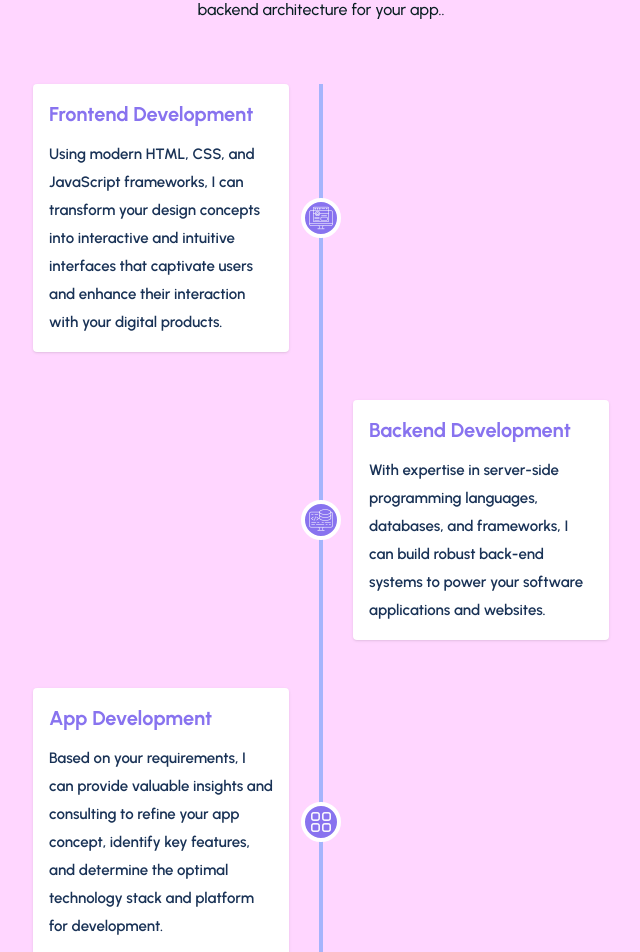
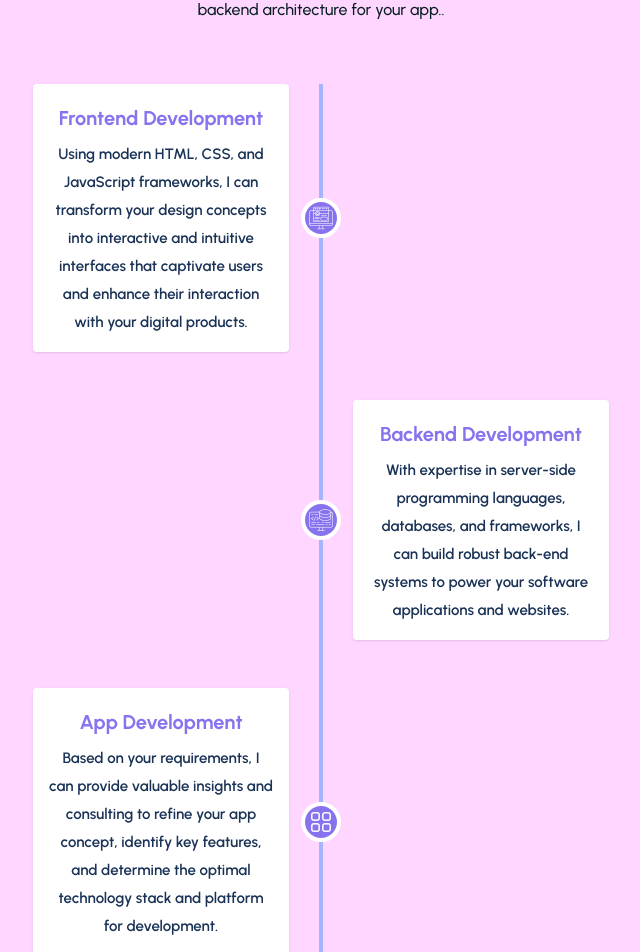
Before and after one commit to 1deyce/reactportfolio, a React (Create React App) app: page / in a window 1280 px wide. Shown: the part 970-1922 px from the top of the page, without its empty margins (319-959 px from the left). Built offline with nearby package versions, Linux system fonts and the light colour scheme.

Commit message:
Update Services.jsx
Fixed native margin on card headings.

```diff
--- a/src/components/UI/Services.jsx
+++ b/src/components/UI/Services.jsx
@@ -29,9 +29,9 @@ const Services = () => {
                                 <div className="flex justify-start w-full mx-auto items-center">
                                     <div className="w-full sm:w-1/2 sm:pr-8">
                                         <div data-aos="fade-right" dat-aos-duration="1200" className="bg-white dark:bg-black hover:dark:bg-primaryColor p-4 rounded shadow group hover:bg-primaryColor cursor-pointer ease-in duration-150">
-                                            <h3 className="text-primaryColor font-[700] mb-3 group-hover:text-white dark:group-hover:text-black group-hover:font-[600] text-xl">Frontend Development</h3>
+                                            <h3 className="text-primaryColor font-[700] mb-2 mt-1 group-hover:text-white dark:group-hover:text-black group-hover:font-[600] text-xl text-center">Frontend Development</h3>
 
-                                            <p className="text-[15px] text-smallTextColor dark:text-white group-hover:text-white dark:group-hover:text-white group-hover:font-[500] leading-7">
+                                            <p className="text-[15px] text-smallTextColor dark:text-white group-hover:text-white dark:group-hover:text-white group-hover:font-[500] leading-7 text-center">
                                             Using modern HTML, CSS, and JavaScript frameworks, I can transform your design concepts into interactive and intuitive interfaces that captivate users and enhance their interaction with your digital products.
                                             </p>
                                         </div>
@@ -53,12 +53,12 @@ const Services = () => {
                                 <div className="flex justify-end w-full mx-auto items-center">
                                     <div className="w-full sm:w-1/2 sm:pl-8">
                                         <div data-aos="fade-left" dat-aos-duration="1300" data-aos-delay="50" className="bg-white dark:bg-black hover:dark:bg-primaryColor p-4 rounded shadow group hover:bg-primaryColor cursor-pointer ease-in duration-150">
-                                            <h3 className="text-primaryColor dark:text-primaryColor font-[700] mb-3 group-hover:text-white dark:group-hover:text-black group-hover:font-[600] text-xl"
+                                            <h3 className="text-primaryColor dark:text-primaryColor font-[700] mb-2 mt-1 group-hover:text-white dark:group-hover:text-black group-hover:font-[600] text-xl text-center"
                                             >
                                                 Backend Development
                                             </h3>
 
-                                            <p className="text-[15px] text-smallTextColor dark:text-white group-hover:text-white group-hover:font-[500] leading-7">
+                                            <p className="text-[15px] text-smallTextColor dark:text-white group-hover:text-white group-hover:font-[500] leading-7 text-center">
                                             With expertise in server-side programming languages, databases, and frameworks, I can build robust back-end systems to power your software applications and websites.
                                             </p>
                                         </div>
@@ -80,9 +80,9 @@ const Services = () => {
                                 <div className="flex justify-start w-full mx-auto items-center">
                                     <div className="w-full sm:w-1/2 sm:pr-8">
                                         <div data-aos="fade-right" dat-aos-duration="1400" data-aos-delay="100" className="bg-white dark:bg-black p-4 rounded shadow group hover:bg-primaryColor dark:hover:bg-primaryColor cursor-pointer ease-in duration-150">
-                                            <h3 className="text-primaryColor font-[700] mb-3 group-hover:text-white dark:group-hover:text-black group-hover:font-[600] text-xl">App Development</h3>
+                                            <h3 className="text-primaryColor font-[700] mb-2 mt-1 group-hover:text-white dark:group-hover:text-black group-hover:font-[600] text-xl text-center">App Development</h3>
 
-                                            <p className="text-[15px] text-smallTextColor dark:text-white group-hover:text-white group-hover:font-[500] leading-7">
+                                            <p className="text-[15px] text-smallTextColor dark:text-white group-hover:text-white group-hover:font-[500] leading-7 text-center">
                                             Based on your requirements, I can provide valuable insights and consulting to refine your app concept, identify key features, and determine the optimal technology stack and platform for development.
                                             </p>
                                         </div>
```
